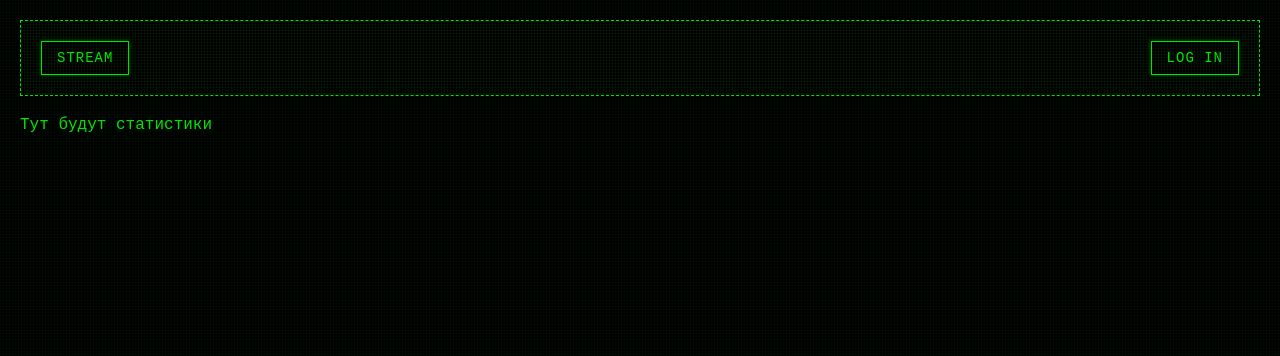
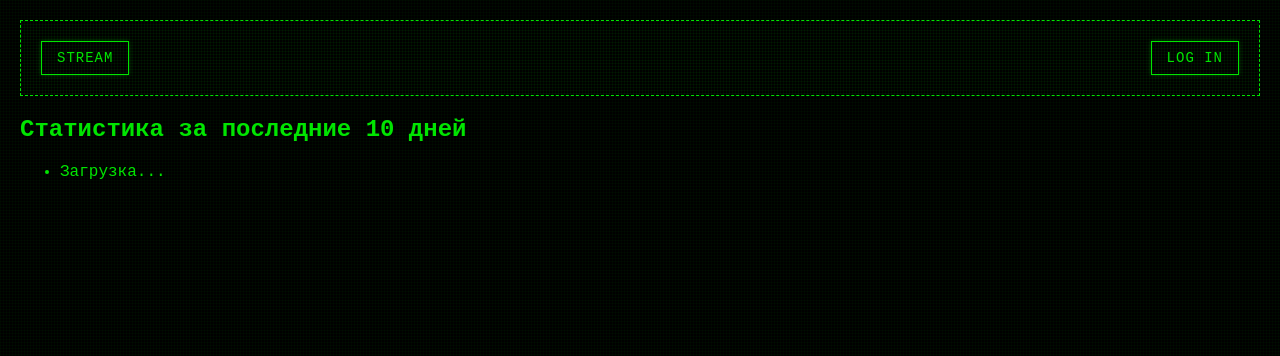
Before and after one commit to thevery-nvg/conveyor, a FastAPI app: template src/app/templates/stats.html in a window 1280 px wide. Shown: the top 356 px of the page. Run offline with FastAPI, Linux system fonts and the light colour scheme; the template is opened without the code that fills it, so the values that code supplies are empty; parts of the project's set-up code (start-up, migrations or seed data) failed here and were passed over.

Commit message:
Страница вывода статистики добавлена

```diff
--- a/src/app/templates/stats.html
+++ b/src/app/templates/stats.html
@@ -5,5 +5,28 @@
 {% endblock %}
 
 {% block content %}
-Тут будут статистики
+<h2>Статистика за последние 10 дней</h2>
+<ul id="stats-list">
+  <li>Загрузка...</li>
+</ul>
+
+<script>
+document.addEventListener("DOMContentLoaded", async () => {
+  const response = await fetch("/api/stats");
+  const data = await response.json();
+  const statsList = document.getElementById("stats-list");
+  statsList.innerHTML = "";
+
+  if (data.length === 0) {
+    statsList.innerHTML = "<li>Нет данных</li>";
+    return;
+  }
+
+  data.forEach(stat => {
+    const li = document.createElement("li");
+    li.textContent = `${stat.date} —  ${stat.valid}✅,  Размер: ${stat.invalid_size}❌,  Овальность: ${stat.invalid_oval}❌`;
+    statsList.appendChild(li);
+  });
+});
+</script>
 {% endblock %}
```
